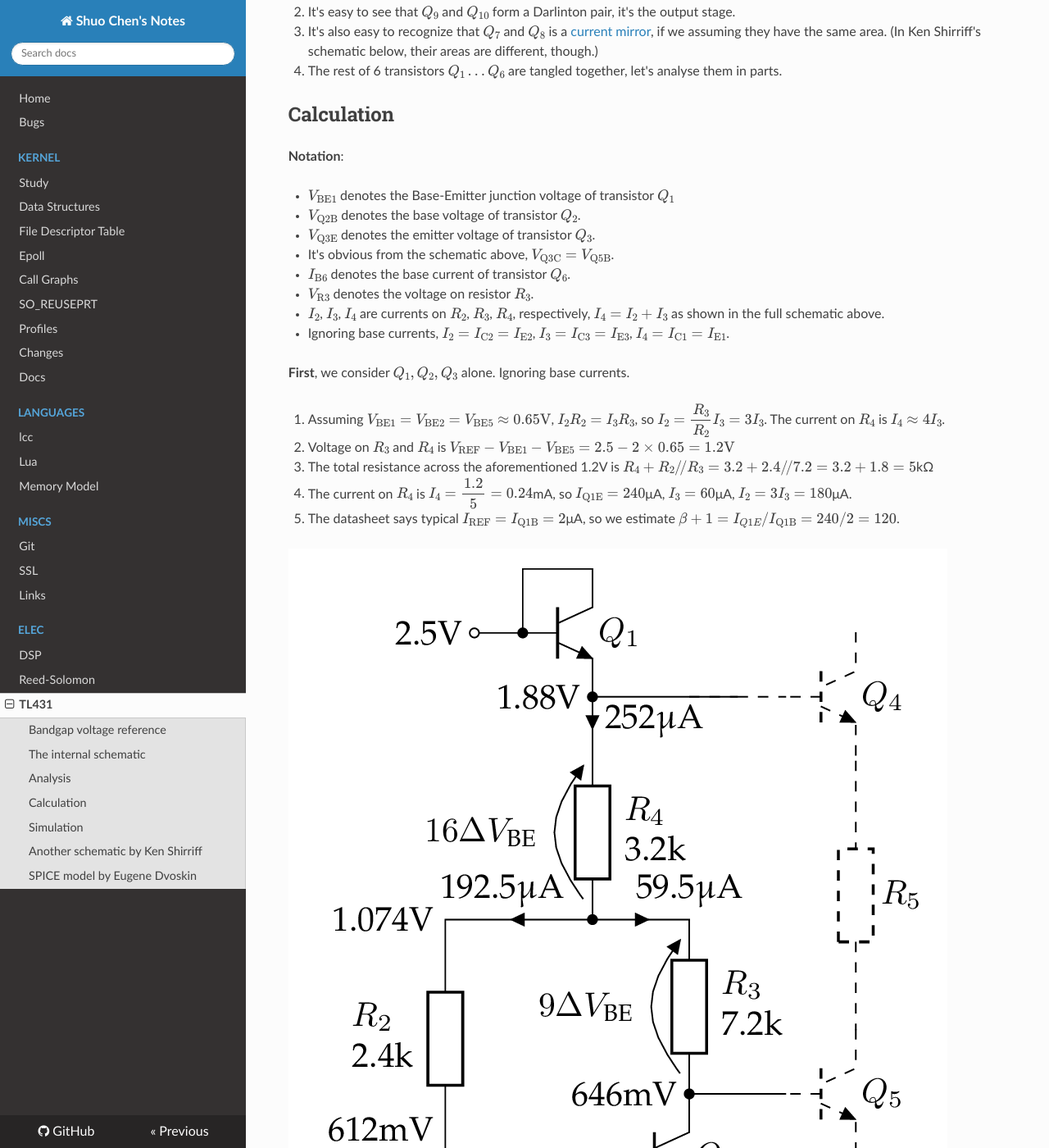
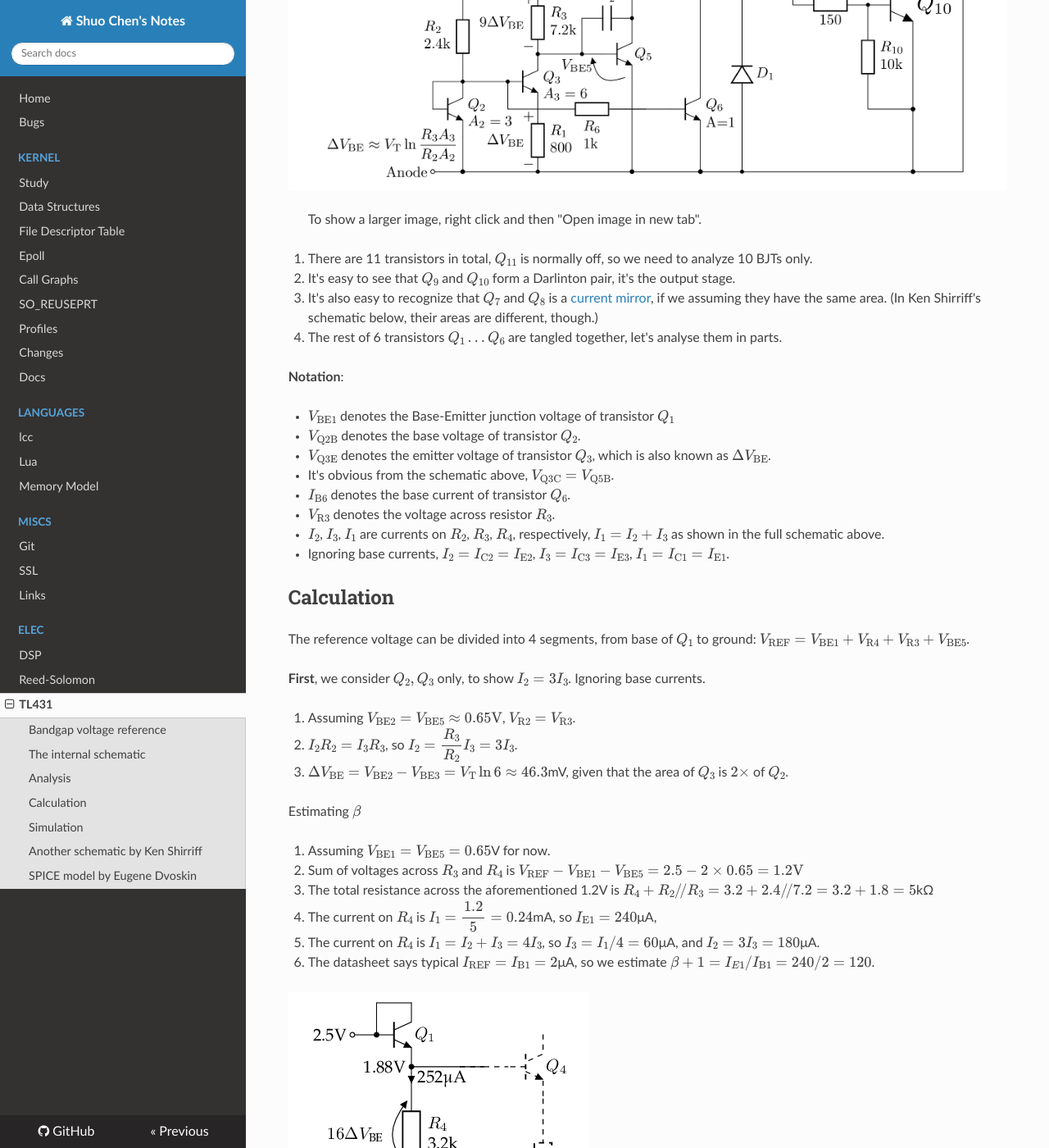
Before and after one commit to chenshuo/notes, an MkDocs documentation site: the page built from docs/tl431.md, in a window 1280 px wide and 1400 px high, scrolled down 2402 px. Shown: the whole window at 82% size. Built offline with MkDocs 1.6.1, drawn with Linux system fonts in a browser that asks for light colours; nearby versions of some CDN libraries; formulas are drawn with MathJax 3; some of the changed text lies outside the part shown.

Commit message:
update tl431 notes.

```diff
--- a/docs/tl431.md
+++ b/docs/tl431.md
@@ -1,6 +1,8 @@
 # TL431
 
 Comments and discussions: <https://github.com/chenshuo/notes/discussions>
+
+In this post, transistor = BJT, however, base currents are ignored by default.
 
 ## Bandgap voltage reference
 
@@ -20,11 +22,24 @@
 
 The actual tempco of \(V_\mathrm{BE}\) is related to \(V_\mathrm{BE}\) itself, see formula in <https://en.wikipedia.org/wiki/Silicon_bandgap_temperature_sensor>
 
+[Ebers–Moll model](https://en.wikipedia.org/wiki/Bipolar_junction_transistor#Ebers%E2%80%93Moll_model):
+\(I_\mathrm{E} \approx I_\mathrm{S}\exp \dfrac{V_\mathrm{BE}}{V_\mathrm{T}}\), equivalently
+\(V_\mathrm{BE} = V_\mathrm{T}\ln \dfrac{I_\mathrm{E}}{I_\mathrm{S}}\).
+
+[Reverse saturation current](https://en.wikipedia.org/wiki/Saturation_current) \(I_\mathrm{S}\) is directly proportional to the emitter-base junction area of a transistor, which we just call the *area* of the transistor.
+
+If we set different emitter currents of two transistors,
+we will get two different \(V_\mathrm{BE}\),
+their difference is called \(\Delta V_\mathrm{BE}\),
+\(\Delta V_\mathrm{BE} = V_\mathrm{T}\ln\dfrac{J_1}{J_2}\).
+\(J\) is current density, directly proportional to emitter current \(I_\mathrm{E}\),
+ inversely proportional to its area.
+
 ## The internal schematic
 
 ![TL431](media/tl431a.png)
 
-Resistors are taken from official TI datasheet <https://www.ti.com/lit/ds/symlink/tl431.pdf>.
+Resistor valuess are taken from official TI datasheet <https://www.ti.com/lit/ds/symlink/tl431.pdf>.
 
 The resistor and transistor numbering follows [SPICE model by Eugene Dvoskin](https://www.audio-perfection.com/voltage-regulators/linear-regulators/accurate-tl431-model-development-analysis-and-evaluation/).
 
@@ -41,33 +56,45 @@
 
 ![TL431](media/tl431b.png)
 
+> To show a larger image, right click and then "Open image in new tab".
+
 1. There are 11 transistors in total, \(Q_{11}\) is normally off, so we need to analyze 10 BJTs only.
 1. It's easy to see that \(Q_9\) and \(Q_{10}\) form a Darlinton pair, it's the output stage.
 1. It's also easy to recognize that \(Q_7\) and \(Q_8\) is a [current mirror](https://en.wikipedia.org/wiki/Current_mirror), if we assuming they have the same area. (In Ken Shirriff's schematic below, their areas are different, though.)
 1. The rest of 6 transistors \(Q_1\dots Q_6\) are tangled together, let's analyse them in parts.
 
-## Calculation
-
 **Notation**:
 
 * \(V_\mathrm{BE1}\) denotes the Base-Emitter junction voltage of transistor \(Q_1\)
 * \(V_\mathrm{Q2B}\) denotes the base voltage of transistor \(Q_2\).
-* \(V_\mathrm{Q3E}\) denotes the emitter voltage of transistor \(Q_3\).
+* \(V_\mathrm{Q3E}\) denotes the emitter voltage of transistor \(Q_3\), which is also known as \(\Delta V_\mathrm{BE}\).
 * It's obvious from the schematic above, \(V_\mathrm{Q3C} = V_\mathrm{Q5B}\).
 * \(I_\mathrm{B6}\) denotes the base current of transistor \(Q_6\).
-* \(V_\mathrm{R3}\) denotes the voltage on resistor \(R_3\).
-* \(I_2\), \(I_3\), \(I_4\) are currents on \(R_2\), \(R_3\), \(R_4\), respectively, \(I_4 = I_2 + I_3\) as shown in the full schematic above.
-* Ignoring base currents, \(I_2 = I_\mathrm{C2} =  I_\mathrm{E2}\), \(I_3 = I_\mathrm{C3} =  I_\mathrm{E3}\), \(I_4 = I_\mathrm{C1} =  I_\mathrm{E1}\).
+* \(V_\mathrm{R3}\) denotes the voltage across resistor \(R_3\).
+* \(I_2\), \(I_3\), \(I_1\) are currents on \(R_2\), \(R_3\), \(R_4\), respectively, \(I_1 = I_2 + I_3\) as shown in the full schematic above.
+* Ignoring base currents, \(I_2 = I_\mathrm{C2} =  I_\mathrm{E2}\), \(I_3 = I_\mathrm{C3} =  I_\mathrm{E3}\), \(I_1 = I_\mathrm{C1} =  I_\mathrm{E1}\).
 
-**First**, we consider \(Q_1, Q_2, Q_3\) alone. Ignoring base currents.
+## Calculation
 
+The reference voltage can be divided into 4 segments, from base of \(Q_1\) to ground: \(V_\mathrm{REF} = V_\mathrm{BE1} + V_\mathrm{R4} + V_\mathrm{R3} + V_\mathrm{BE5}\).
 
-1. Assuming \(V_\mathrm{BE1}=V_\mathrm{BE2}=V_\mathrm{BE5}\approx 0.65\mathrm{V}\), \(I_2 R_2 = I_3 R_3\), so \(I_2 = \dfrac{R_3}{R_2}I_3 = 3I_3\). The current on \(R_4\) is \(I_4 \approx 4I_3\).
-2. Voltage on \(R_3\) and \(R_4\) is \(V_\mathrm{REF} - V_\mathrm{BE1}-V_\mathrm{BE5} = 2.5-2\times 0.65 = 1.2\mathrm{V}\)
+**First**, we consider \(Q_2, Q_3\) only, to show \(I_2 = 3I_3\). Ignoring base currents.
+
+1. Assuming \(V_\mathrm{BE2}=V_\mathrm{BE5}\approx 0.65\mathrm{V}\),
+\(V_\mathrm{R2}=V_\mathrm{R3}\).
+
+2. \(I_2 R_2 = I_3 R_3\), so \(I_2 = \dfrac{R_3}{R_2}I_3 = 3I_3\).
+3. \(\Delta V_\mathrm{BE} = V_\mathrm{BE2} -V_\mathrm{BE3} = V_\mathrm{T}\ln 6\approx 46.3\)mV, given that the area of \(Q_3\) is \(2\times\) of \(Q_2\).
+
+Estimating \(\beta\)
+
+1. Assuming \(V_\mathrm{BE1}=V_\mathrm{BE5}=0.65\)V for now.
+2. Sum of voltages across \(R_3\) and \(R_4\) is \(V_\mathrm{REF} - V_\mathrm{BE1}-V_\mathrm{BE5} = 2.5-2\times 0.65 = 1.2\mathrm{V}\)
 3. The total resistance across the aforementioned 1.2V is \(R_4 + R_2/\!/R_3 = 3.2 + 2.4 /\!/ 7.2 = 3.2+1.8 = 5\)kΩ
-4. The current on \(R_4\) is \(I_4 =  \dfrac{1.2}{5} = 0.24\)mA, so
-\(I_\mathrm{Q1E} = 240\)μA, \(I_3 = 60\)μA, \(I_2 = 3I_3 = 180\)μA.
-5. The datasheet says typical \(I_\mathrm{REF}=I_\mathrm{Q1B}=2\)μA, so we estimate \(\beta + 1 = I_{Q1E}/I_\mathrm{Q1B} = 240/2 = 120\).
+4. The current on \(R_4\) is \(I_1 =  \dfrac{1.2}{5} = 0.24\)mA, so
+\(I_\mathrm{E1} = 240\)μA,
+5. The current on \(R_4\) is \(I_1 = I_2 + I_3 = 4I_3\), so \(I_3 = I_1/4 = 60\)μA, and \(I_2 = 3I_3 = 180\)μA.
+6. The datasheet says typical \(I_\mathrm{REF}=I_\mathrm{B1}=2\)μA, so we estimate \(\beta + 1 = I_{E1}/I_\mathrm{B1} = 240/2 = 120\).
 
 
 ![TL431](media/tl431dc1.png)
@@ -97,8 +124,23 @@
 
 **Third**, let's calculate the required \(I_\mathrm{S}\), just for fun.
 
-The reference voltage can be divided into 4 segments, from base of \(Q_1\) to ground: \(V_\mathrm{REF} = V_\mathrm{BE1} + V_\mathrm{R4} + V_\mathrm{R3} + V_\mathrm{BE5}\).
+Recall that \(V_\mathrm{REF} = V_\mathrm{BE1} + V_\mathrm{R4} + V_\mathrm{R3} + V_\mathrm{BE5} = 2.50\)V, in order to get \(V_\mathrm{R4} + V_\mathrm{R3} = 1.2\)V, we need \(V_\mathrm{BE1} + V_\mathrm{BE5} = 1.3\)V.
 
+There are at least two ways to achieve that, given that \(I_\mathrm{E1} \approx 4 I_\mathrm{E5}\):
+
+1. Area of \(Q_1\) is \(4\times\) of \(Q_5\), so \(V_\mathrm{BE1} = V_\mathrm{BE5} = 0.65\)V.
+    * \(I_\mathrm{E5}=I_\mathrm{S}\exp\dfrac{V_\mathrm{BE5}}{V_\mathrm{T}}=60\)μA
+    * \(I_\mathrm{S}\exp\dfrac{650}{25.8} = 60\times 10^{-6}\)
+    * \(I_\mathrm{S} = 0.6865\)fA, this is for \(Q_5\)
+    * for \(Q_1\), its \(I_\mathrm{S1} = 4 I_\mathrm{S} = 2.746\)fA.
+2. Area of \(Q_1\) is the same as \(Q_5\),
+so \(V_\mathrm{BE1} = V_\mathrm{BE5} + V_\mathrm{T}\ln 4\approx V_\mathrm{BE5}+35.8\)mV.
+    * \(V_\mathrm{BE5} = (1300 - 35.8)/2 = 632\)mV, \(V_\mathrm{BE1} = 668\)mV
+    * \(I_\mathrm{S}\exp\dfrac{632}{25.8} = 60\times 10^{-6}\)
+    * \(I_\mathrm{S} = 1.379\)fA
+    * for \(Q_1\), its \(I_\mathrm{S1} = I_\mathrm{S} = 1.379\)fA.
+
+In the SPICE model, we set \(I_\mathrm{S} = 1.0\)fA for NPN transistors.
 
 **Fourth**, the feedback loop.
 
@@ -109,19 +151,25 @@
 
 ![TL431](media/tl431c.png)
 
+> To show a larger image, right click and then "Open image in new tab".
+
 **DC Gain**
 
+It's about 60dB from simulation, higher than 55dB as stated in TI's datasheet.
 
+**Dynamic Impedance**
 
 ## Another schematic by Ken Shirriff
 
 <https://www.righto.com/2014/05/reverse-engineering-tl431-most-common.html>
 
-Note: the transistor and resistor numbers in the following schematic match Ken Shirriff's post, don't be confused.
+> The resistances on the official schematic above are very different from what can be seen from the die.
+
+Note: the transistor and resistor numbers in the following schematic match Ken Shirriff's post, don't be confused with results above.
 
 ![TL431](media/tl431ken.png)
 
-> The resistances on the official schematic above are very different from what can be seen from the die.
+> To show a larger image, right click and then "Open image in new tab".
 
 Here's brief analysis of its DC operating point, ignoring base currents.
 
@@ -144,6 +192,8 @@
     * \(R_2=R_3=3.24\mathrm{kΩ}\)
     * \(R_4=460\mathrm{Ω}\)
 
+1. TODO: analyse the current mirror of gain 0.5, made of \(Q_8\) and \(Q_9\).
+
 ## SPICE model by Eugene Dvoskin
 
 <https://www.audio-perfection.com/voltage-regulators/linear-regulators/accurate-tl431-model-development-analysis-and-evaluation/>
```
Also changed, not shown: docs/media/tl431b.png, docs/media/tl431dc1.png, docs/media/tl431dc2.png.
